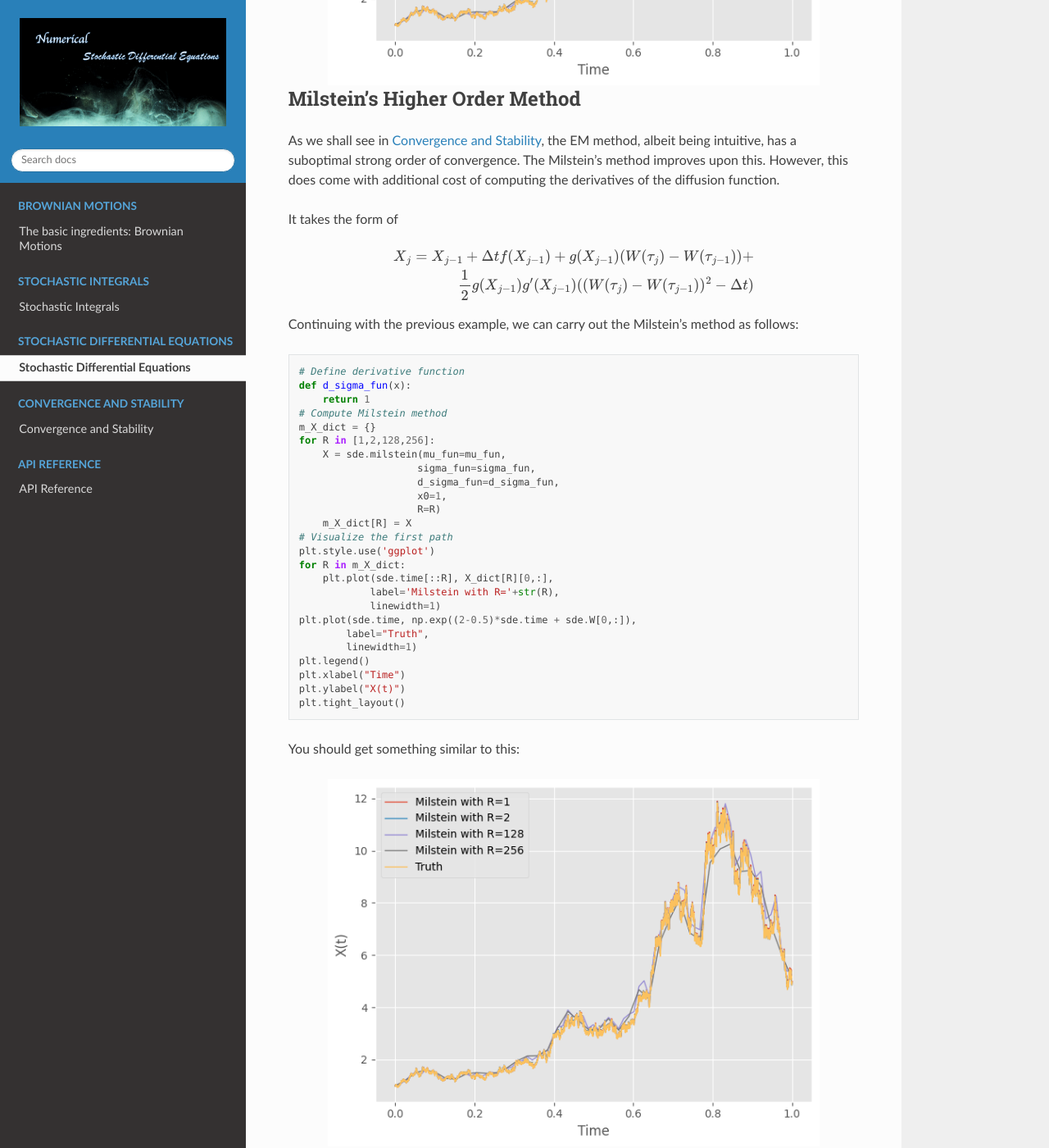
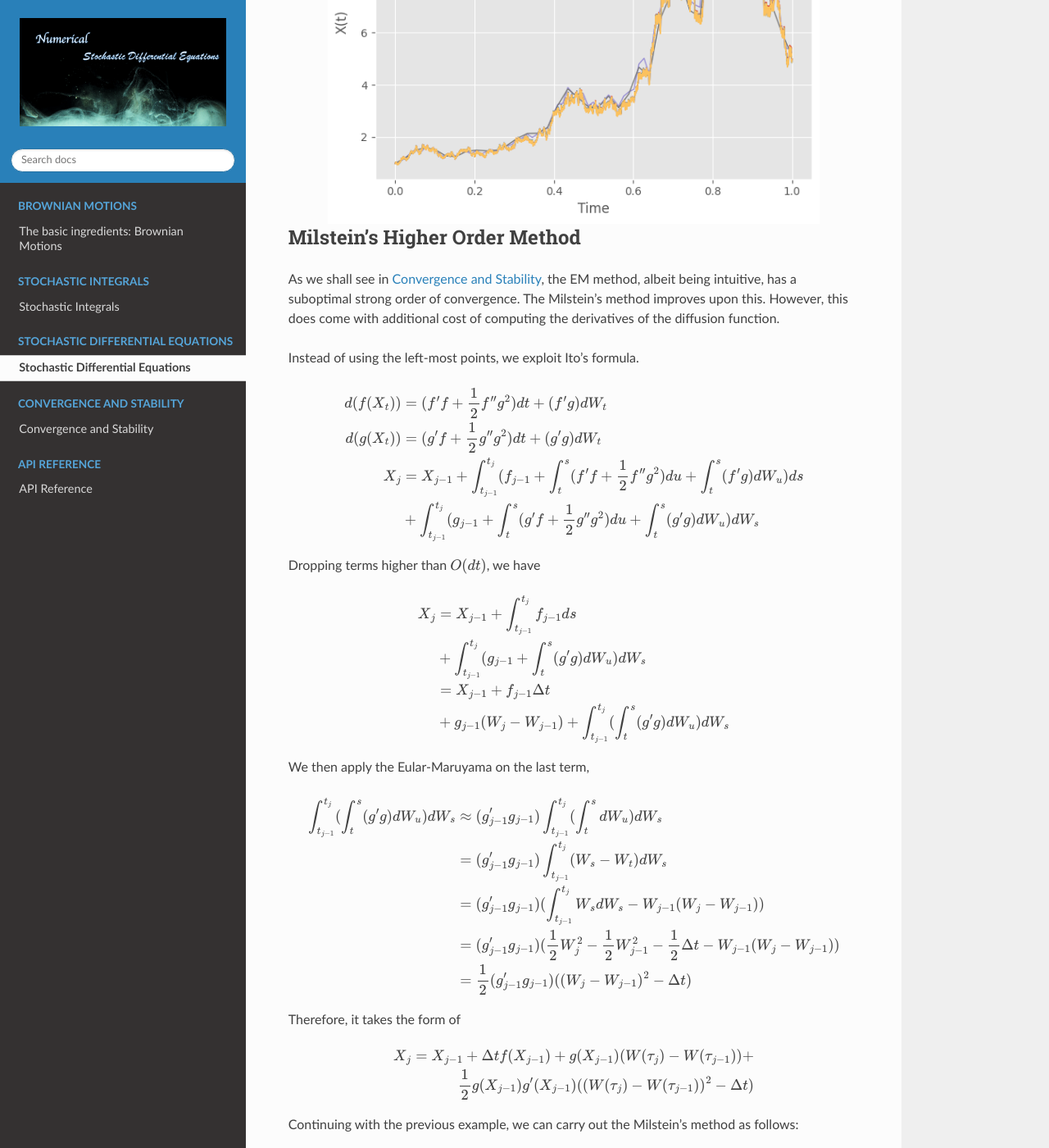
Before and after one commit to Yuqiu-Yang/sde, a Sphinx documentation site: the page built from docs/source/sde.rst, in a window 1280 px wide and 1400 px high, scrolled down 1767 px. Shown: the whole window at 82% size. Built offline with Sphinx 7.4.7 and the Read the Docs theme 2.0.0, drawn with Linux system fonts in a browser that asks for light colours; some of the changed text lies outside the part shown.

Commit message:
more docs

```diff
--- a/docs/source/sde.rst
+++ b/docs/source/sde.rst
@@ -15,9 +15,16 @@
 
 The Euler-Maruyama Method
 ------------------------------
-Once we have the "differential" way of expressing an SDE,
-the Eular-Maruyama method becomes intuitive. It simply takes
-the form of
+The Eular-Maruyama method is fairly intuitive. It approximates
+the integrals via their left-most points.
+
+.. math::
+    \begin{align*}
+        X_j &= X_{j-1} + \int_{t_{j-1}}^{t_j}f(X(s))ds + \int_{t_{j-1}}^{t_j}g(X(s))dW(s)\\
+            &\approx X_{j-1} + f(X(t_{j-1}))\int_{t_{j-1}}^{t_j}ds + g(X(t_{j-1}))\int_{t_{j-1}}^{t_j}dW(s)\\
+    \end{align*}
+
+In "differential" form, we have
 
 .. math::
     X_j = X_{j-1} + f(X_{j-1})\Delta t + g(X_{j-1})(W(\tau_j) - W(\tau_{j-1}))
@@ -81,7 +88,37 @@
 Milstein's method improves upon this. However, this does
 come with additional cost of computing the derivatives of the diffusion function.
 
-It takes the form of
+Instead of using the left-most points, we exploit Ito's formula.
+
+.. math::
+    \begin{align*}
+        d(f(X_t)) &= (f'f + \dfrac{1}{2}f'' g^2)dt + (f'g)dW_t\\
+        d(g(X_t)) &= (g'f + \dfrac{1}{2}g'' g^2)dt + (g'g)dW_t\\
+        X_{j} &= X_{j-1} + \int_{t_{j-1}}^{t_j}(f_{j-1} + \int_{t}^{s}(f'f + \dfrac{1}{2}f'' g^2)du + \int_{t}^{s}(f'g)dW_u)ds\\
+              &+ \int_{t_{j-1}}^{t_j}(g_{j-1} + \int_{t}^{s}(g'f + \dfrac{1}{2}g'' g^2)du + \int_{t}^{s}(g'g)dW_u)dW_s
+    \end{align*}
+
+Dropping terms higher than :math:`O(dt)`, we have
+
+.. math::
+
+    X_{j} &= X_{j-1} + \int_{t_{j-1}}^{t_j}f_{j-1} ds\\
+              &+ \int_{t_{j-1}}^{t_j}(g_{j-1} + \int_{t}^{s}(g'g)dW_u)dW_s\\
+              &= X_{j-1} + f_{j-1}\Delta t\\
+              &+ g_{j-1}(W_{j} - W_{j-1}) + \int_{t_{j-1}}^{t_j}(\int_{t}^{s}(g'g)dW_u)dW_s
+
+We then apply the Eular-Maruyama on the last term,
+
+.. math::
+    \begin{align*}
+        \int_{t_{j-1}}^{t_j}(\int_{t}^{s}(g'g)dW_u)dW_s &\approx (g_{j-1}'g_{j-1})\int_{t_{j-1}}^{t_j}(\int_{t}^{s}dW_u)dW_s\\
+                                                        &= (g_{j-1}'g_{j-1})\int_{t_{j-1}}^{t_j}(W_s - W_t)dW_s\\
+                                                        &= (g_{j-1}'g_{j-1})(\int_{t_{j-1}}^{t_j}W_sdW_s - W_{j-1}(W_{j}-W_{j-1}))\\
+                                                        &= (g_{j-1}'g_{j-1})(\dfrac{1}{2}W_j^2 - \dfrac{1}{2}W_{j-1}^2 - \dfrac{1}{2}\Delta t - W_{j-1}(W_{j}-W_{j-1}))\\
+                                                        &= \dfrac{1}{2}(g_{j-1}'g_{j-1})((W_{j}-W_{j-1})^2 - \Delta t)
+    \end{align*}
+
+Therefore, it takes the form of
 
 .. math::
     X_j = X_{j-1} + \Delta tf(X_{j-1}) + g(X_{j-1})(W(\tau_j) - W(\tau_{j-1})) + \\
```
Also changed, not shown: other parts of docs/source/sde.rst (+1 -1 lines), docs/source/convergence.rst (+54 -0 lines).
